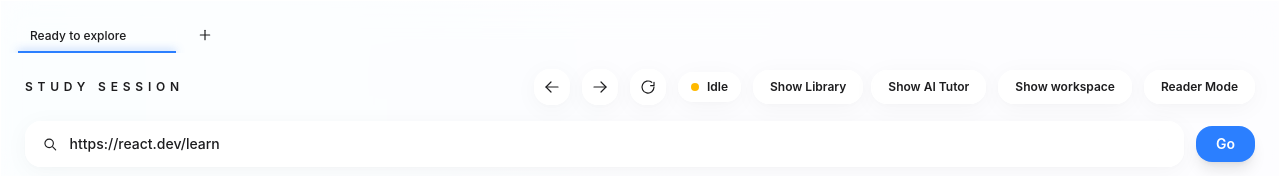
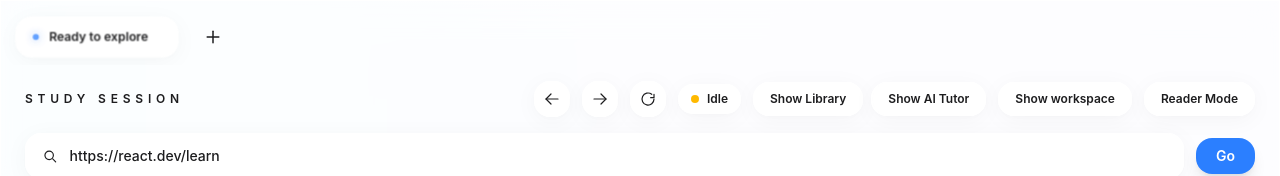
Before and after one commit to HemalStewart/edu-ai-browser, a Next.js app in the folder apps/renderer/: page / in a window 1280 px wide. Shown: the top 176 px of the page. Built offline with nearby package versions, Linux system fonts and the light colour scheme; no server answers.

Commit message:
new tabs ui edit

```diff
--- a/apps/renderer/src/app/page.tsx
+++ b/apps/renderer/src/app/page.tsx
@@ -779,38 +779,46 @@ export default function Home() {
         <div className="glass-ultra backdrop-blur-2xl transition-smooth flex flex-col">
 
           {/* Tab Strip */}
-          <div className="flex items-center px-4 pt-4 gap-2 overflow-x-auto no-scrollbar">
+          <div className="flex items-center px-4 pt-4 gap-3 overflow-x-auto no-scrollbar pb-2">
             {tabs.map(tab => (
               <div
                 key={tab.id}
                 onClick={() => switchTab(tab.id)}
-                className={`group relative flex items-center min-w-[160px] max-w-[240px] h-9 px-3 rounded-t-xl text-xs font-medium cursor-pointer transition-colors ${activeTabId === tab.id
-                  ? "bg-white/10 text-foreground border-t border-x border-white/20"
-                  : "bg-transparent text-foreground/50 hover:bg-white/5 hover:text-foreground/80"
+                className={`group relative flex items-center min-w-[160px] max-w-[240px] h-10 px-4 rounded-2xl text-xs font-semibold cursor-pointer transition-spring ${activeTabId === tab.id
+                  ? "glass-ultra text-foreground shadow-[0_8px_24px_rgba(0,0,0,0.06)] scale-[1.02] border-white/60 ring-1 ring-white/40"
+                  : "text-foreground/60 hover:text-foreground hover:bg-white/10 hover:shadow-lg hover:-translate-y-0.5"
                   }`}
               >
-                <span className="truncate flex-1 mr-2">{tab.title || "New Tab"}</span>
-                {tabs.length > 1 && (
+                {/* Active indicator dot */}
+                {activeTabId === tab.id && (
+                  <div className="w-1.5 h-1.5 rounded-full bg-blue-500 mr-2.5 shadow-[0_0_8px_rgba(59,130,246,0.6)] animate-pulse" />
+                )}
+
+                {/* Favicon Placeholder (optional, fits the look) */}
+                {(!activeTabId || activeTabId !== tab.id) && (
+                  <div className={`w-1.5 h-1.5 rounded-full mr-2.5 transition-colors ${tab.url === "about:blank" ? "bg-foreground/20" : "bg-foreground/40"}`} />
+                )}
+
+                <span className="truncate flex-1 select-none">{tab.title || "New Tab"}</span>
+
+                {/* Close Button - Always visible on active, on hover for others */}
+                {(tabs.length > 1) && (
                   <button
                     onClick={(e) => closeTab(e, tab.id)}
-                    className="opacity-0 group-hover:opacity-100 p-1 rounded-md hover:bg-white/10 transition-all"
+                    className={`p-1 rounded-full hover:bg-red-500/10 hover:text-red-600 transition-colors ml-1 ${activeTabId === tab.id ? "opacity-100" : "opacity-0 group-hover:opacity-100"
+                      }`}
                   >
                     <Icon name="x" className="w-3 h-3" />
                   </button>
-                )}
-
-                {/* Active Indicator Line */}
-                {activeTabId === tab.id && (
-                  <div className="absolute bottom-0 left-0 right-0 h-0.5 bg-blue-500 shadow-[0_0_8px_rgba(59,130,246,0.8)]" />
                 )}
               </div>
             ))}
             <button
               onClick={createNewTab}
-              className="w-8 h-8 rounded-full flex items-center justify-center text-foreground/50 hover:text-foreground hover:bg-white/10 transition-colors ml-1"
+              className="w-10 h-10 rounded-2xl flex items-center justify-center text-foreground/50 hover:text-foreground hover:bg-white/10 hover:shadow-lg hover:-translate-y-0.5 transition-spring ml-1 active:scale-95"
               title="New Tab"
             >
-              <Icon name="plus" className="w-4 h-4" />
+              <Icon name="plus" className="w-5 h-5" />
             </button>
           </div>
 
```
